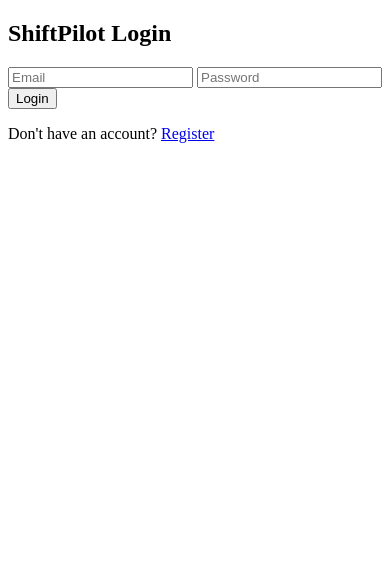
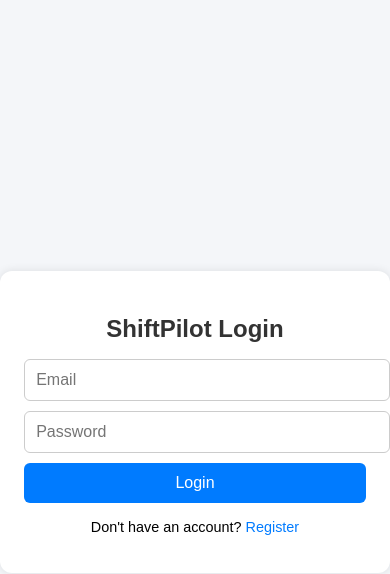
Before and after one commit to EMSO33/shiftplanner, a website with bundled scripts: page login.html in a window 390 px wide. Built offline with nearby package versions, Linux system fonts and the light colour scheme; no server answers.

Commit message:
Restore and update full styles.css

```diff
--- a/styles.css
+++ b/styles.css
@@ -1,23 +1,109 @@
-.dashboard {
-    max-width: 400px;
-    margin: 100px auto;
-    background: white;
+/* Genel sayfa stili */
+body {
+  font-family: Arial, sans-serif;
+  background-color: #f4f6f9;
+  display: flex;
+  justify-content: center;
+  align-items: center;
+  height: 100vh;
+  margin: 0;
+}
+
+/* Login & Register container */
+.auth-container {
+  background: #fff;
   padding: 2rem;
   border-radius: 12px;
-    box-shadow: 0 0 10px rgba(0,0,0,0.1);
+  box-shadow: 0 0 10px rgba(0, 0, 0, 0.1);
+  width: 320px;
   text-align: center;
 }
 
+.auth-container h2 {
+  margin-bottom: 1rem;
+  color: #333;
+}
+
+.auth-container input {
+  display: block;
+  width: 100%;
+  padding: 0.7rem;
+  margin: 0.6rem 0;
+  border: 1px solid #ccc;
+  border-radius: 6px;
+  font-size: 1rem;
+}
+
+.auth-container button {
+  background-color: #007bff;
+  color: white;
+  border: none;
+  padding: 0.7rem;
+  width: 100%;
+  border-radius: 6px;
+  font-size: 1rem;
+  cursor: pointer;
+  transition: background-color 0.3s;
+}
+
+.auth-container button:hover {
+  background-color: #0056b3;
+}
+
+.auth-container p {
+  margin-top: 1rem;
+  font-size: 0.9rem;
+}
+
+.auth-container a {
+  color: #007bff;
+  text-decoration: none;
+}
+
+.auth-container a:hover {
+  text-decoration: underline;
+}
+
+/* Dashboard (index.html) */
+.dashboard {
+  background: #fff;
+  padding: 2rem;
+  border-radius: 12px;
+  box-shadow: 0 0 10px rgba(0, 0, 0, 0.1);
+  width: 360px;
+  text-align: center;
+}
+
+.dashboard h1 {
+  color: #333;
+  margin-bottom: 1rem;
+}
+
+#welcome-text {
+  color: #555;
+  margin-bottom: 1.5rem;
+}
+
 #logout-btn {
-    margin-top: 1rem;
   padding: 0.7rem 1rem;
   border: none;
-    background: #d9534f;
+  background-color: #e63946;
   color: white;
   border-radius: 6px;
   cursor: pointer;
+  font-size: 1rem;
+  transition: background-color 0.3s;
 }
 
 #logout-btn:hover {
-    background: #c9302c;
+  background-color: #c1121f;
 }
+
+/* Mobil uyumluluk */
+@media (max-width: 480px) {
+  .auth-container,
+  .dashboard {
+    width: 90%;
+    padding: 1.5rem;
+  }
+}
```
Lines whose indentation alone changed are shown as unchanged.
